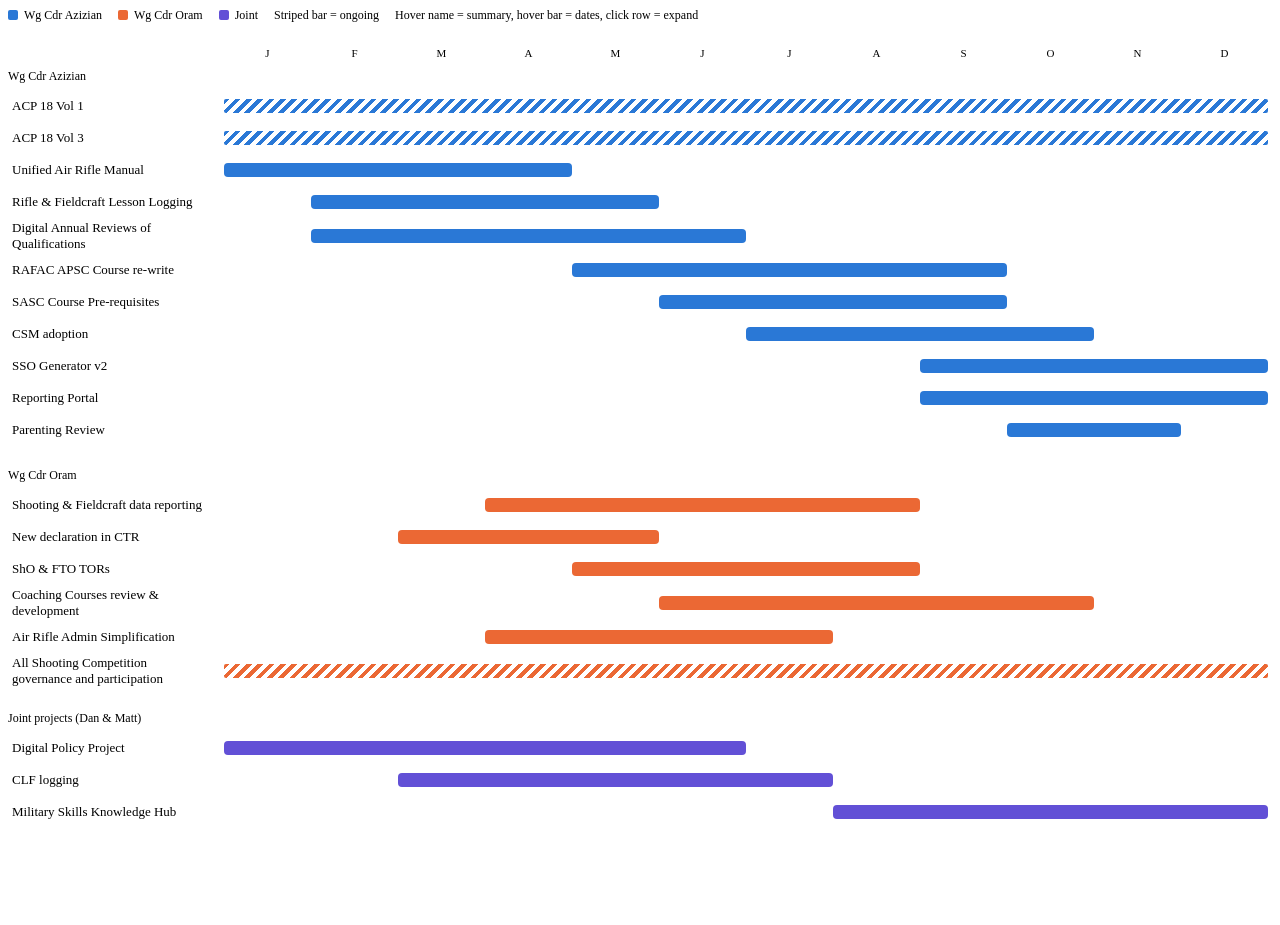
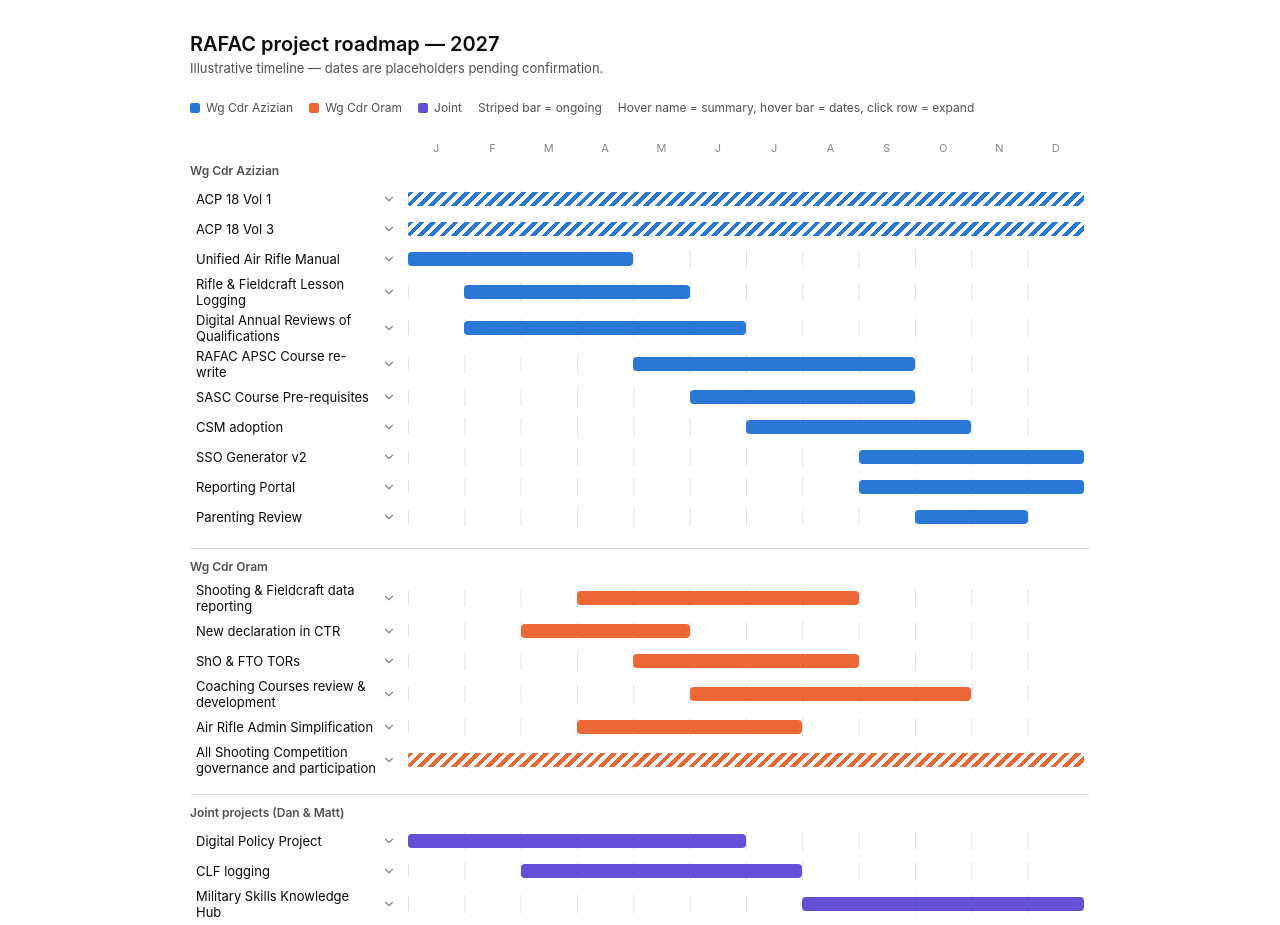
Before and after one commit to dazizian/military-skills, a plain HTML site: page rafac_project_roadmap_2027.html in a window 1280 px wide. Before the commit the page ends 836 px from the top, so only its background shows below. Drawn offline with Linux system fonts and the light colour scheme.

Commit message:
Refactor HTML structure and update styles

```diff
--- a/rafac_project_roadmap_2027.html
+++ b/rafac_project_roadmap_2027.html
@@ -1,27 +1,71 @@
-<h2 class="sr-only">Roadmap of twenty RAFAC military skills projects across 2027, grouped by owner, with a summary for each project available on hover or by clicking to expand</h2>
+<!DOCTYPE html>
+<html lang="en">
+<head>
+<meta charset="UTF-8">
+<meta name="viewport" content="width=device-width, initial-scale=1">
+<title>RAFAC project roadmap — 2027</title>
 <style>
-.sr-only{position:absolute;width:1px;height:1px;padding:0;margin:-1px;overflow:hidden;clip:rect(0,0,0,0);white-space:nowrap;border:0}
-.rm-section{font-size:12px;font-weight:500;color:var(--text-secondary);margin:14px 0 6px;padding-top:8px;border-top:0.5px solid var(--border)}
+  :root{
+    --surface-1:#f2f1ed;
+    --surface-2:#ffffff;
+    --text-primary:#0b0b0b;
+    --text-secondary:#52514e;
+    --text-muted:#898781;
+    --border:rgba(11,11,11,0.12);
+    --border-strong:rgba(11,11,11,0.28);
+    --border-accent:#2a78d6;
+  }
+  @media (prefers-color-scheme: dark){
+    :root{
+      --surface-1:#242422;
+      --surface-2:#1a1a19;
+      --text-primary:#f0efec;
+      --text-secondary:#c3c2b7;
+      --text-muted:#898781;
+      --border:rgba(255,255,255,0.14);
+      --border-strong:rgba(255,255,255,0.28);
+      --border-accent:#3987e5;
+    }
+  }
+  *{box-sizing:border-box}
+  body{
+    margin:0;
+    padding:32px 24px 64px;
+    background:var(--surface-2);
+    color:var(--text-primary);
+    font-family:-apple-system,BlinkMacSystemFont,"Segoe UI",Roboto,Helvetica,Arial,sans-serif;
+  }
+  .rm-wrap{max-width:900px;margin:0 auto}
+  h1{font-size:20px;font-weight:600;margin:0 0 4px}
+  .rm-caption{font-size:13px;color:var(--text-secondary);margin:0 0 24px}
+  .rm-section{font-size:12px;font-weight:600;color:var(--text-secondary);margin:16px 0 6px;padding-top:10px;border-top:0.5px solid var(--border)}
   .rm-section:first-of-type{border-top:none;padding-top:0;margin-top:0}
-.rm-row{display:grid;grid-template-columns:200px 1fr;align-items:center;gap:12px;min-height:28px;cursor:pointer;padding:2px 4px;border-radius:6px}
+  .rm-row{display:grid;grid-template-columns:200px 1fr;align-items:center;gap:12px;min-height:30px;cursor:pointer;padding:2px 6px;border-radius:6px}
   .rm-row:hover{background:var(--surface-1)}
   .rm-row:focus-visible{outline:2px solid var(--border-accent);outline-offset:2px}
   .rm-name{font-size:13px;color:var(--text-primary);display:flex;align-items:center;justify-content:space-between;gap:6px}
-.rm-chevron{font-size:14px;color:var(--text-muted);transition:transform .15s;flex-shrink:0}
+  .rm-chevron{color:var(--text-muted);transition:transform .15s;flex-shrink:0;display:inline-flex}
+  .rm-chevron svg{display:block}
   .rm-row[aria-expanded="true"] .rm-chevron{transform:rotate(180deg)}
   .rm-track{position:relative;height:18px;border-radius:4px;background-image:linear-gradient(to right, var(--border) 0, var(--border) 1px, transparent 1px);background-size:calc(100%/12) 100%}
   .rm-bar{position:absolute;top:2px;height:14px;border-radius:4px}
-.rm-detail{display:none;padding:2px 0 12px 212px}
+  .rm-detail{display:none;padding:2px 0 14px 212px}
   .rm-detail p{margin:0;font-size:12px;line-height:1.5;padding-left:10px}
-.rm-legend{display:flex;flex-wrap:wrap;gap:16px;font-size:12px;color:var(--text-secondary);margin-bottom:14px}
+  .rm-legend{display:flex;flex-wrap:wrap;gap:16px;font-size:12px;color:var(--text-secondary);margin-bottom:18px}
   .rm-dot{display:inline-block;width:10px;height:10px;border-radius:2px;margin-right:6px;vertical-align:-1px}
+  .rm-header{cursor:default}
 </style>
+</head>
+<body>
+<div class="rm-wrap">
+  <h1>RAFAC project roadmap — 2027</h1>
+  <p class="rm-caption">Illustrative timeline — dates are placeholders pending confirmation.</p>
   <div id="rm-legend" class="rm-legend"></div>
-<div id="rm-header" class="rm-row" style="cursor:default"></div>
+  <div id="rm-header" class="rm-row rm-header"></div>
   <div id="rm-body"></div>
+</div>
 <script>
-const themeMode = document.documentElement.dataset.mode;
-const isDark = themeMode ? themeMode === 'dark' : matchMedia('(prefers-color-scheme: dark)').matches;
+const isDark = matchMedia('(prefers-color-scheme: dark)').matches;
 const owners = {
   dan:   { label: 'Wg Cdr Azizian', light: '#2a78d6', dark: '#3987e5' },
   matt:  { label: 'Wg Cdr Oram',    light: '#eb6834', dark: '#d95926' },
@@ -31,6 +75,7 @@
 const monthNames = ['January','February','March','April','May','June','July','August','September','October','November','December'];
 const monthShort = ['J','F','M','A','M','J','J','A','S','O','N','D'];
 const noSummary = 'No summary added yet.';
+const chevronSVG = '<svg width="14" height="14" viewBox="0 0 24 24" fill="none" stroke="currentColor" stroke-width="2" stroke-linecap="round" stroke-linejoin="round"><polyline points="6 9 12 15 18 9"></polyline></svg>';
 
 const projects = [
   { owner:'dan', name:'ACP 18 Vol 1', type:'ongoing', summary:noSummary },
@@ -82,9 +127,9 @@
   const nameText = document.createElement('span');
   nameText.textContent = p.name;
   nameText.title = p.summary.length > 90 ? (p.summary.slice(0,90) + '\u2026') : p.summary;
-  const chev = document.createElement('i');
-  chev.className = 'ti ti-chevron-down rm-chevron';
-  chev.setAttribute('aria-hidden','true');
+  const chev = document.createElement('span');
+  chev.className = 'rm-chevron';
+  chev.innerHTML = chevronSVG;
   nameSpan.appendChild(nameText);
   nameSpan.appendChild(chev);
 
@@ -145,3 +190,5 @@
   projects.filter(p => p.owner === ownerKey).forEach(p => body.appendChild(buildRow(p)));
 });
 </script>
+</body>
+</html>
```
Lines whose indentation alone changed are shown as unchanged.
